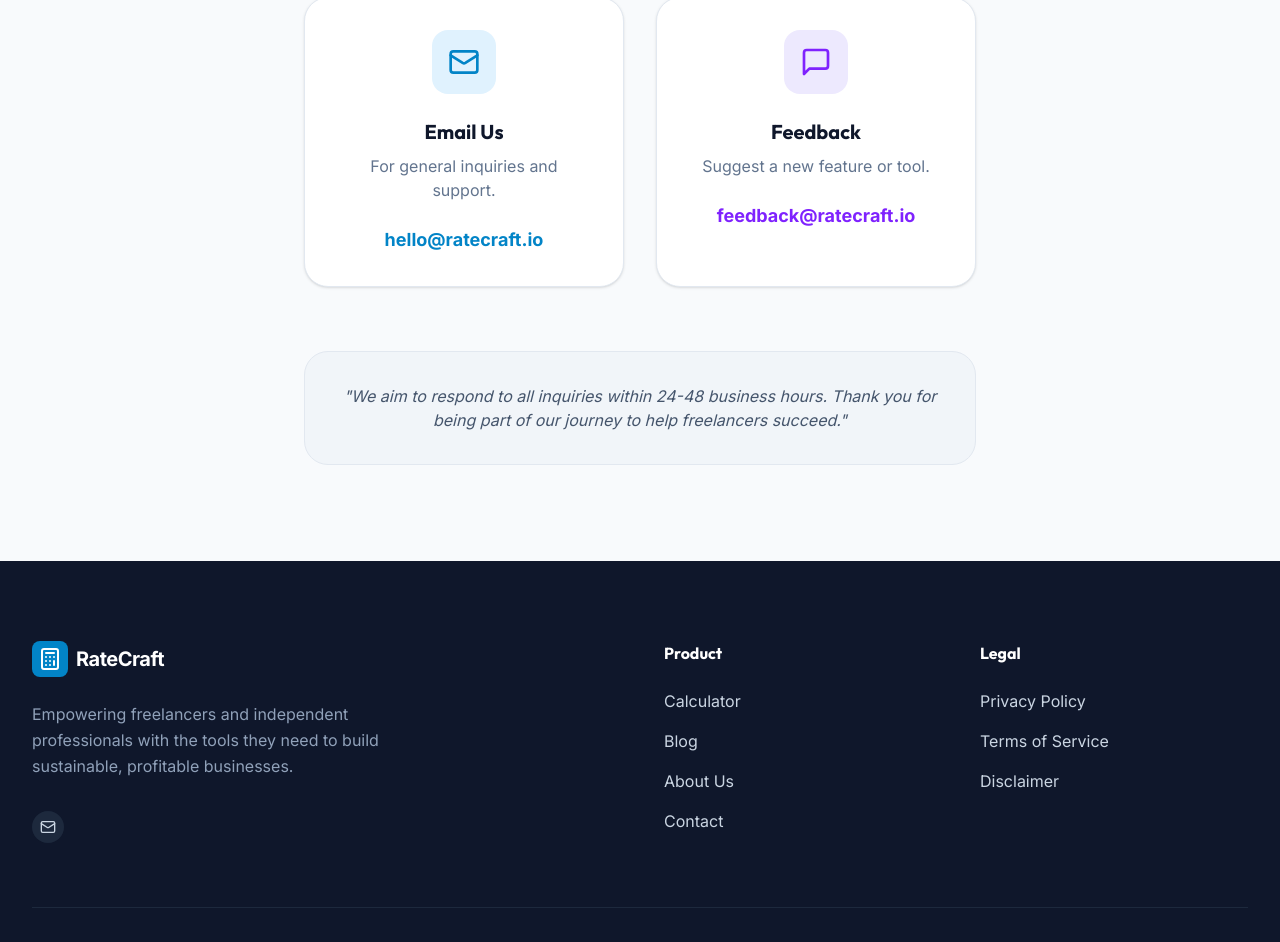
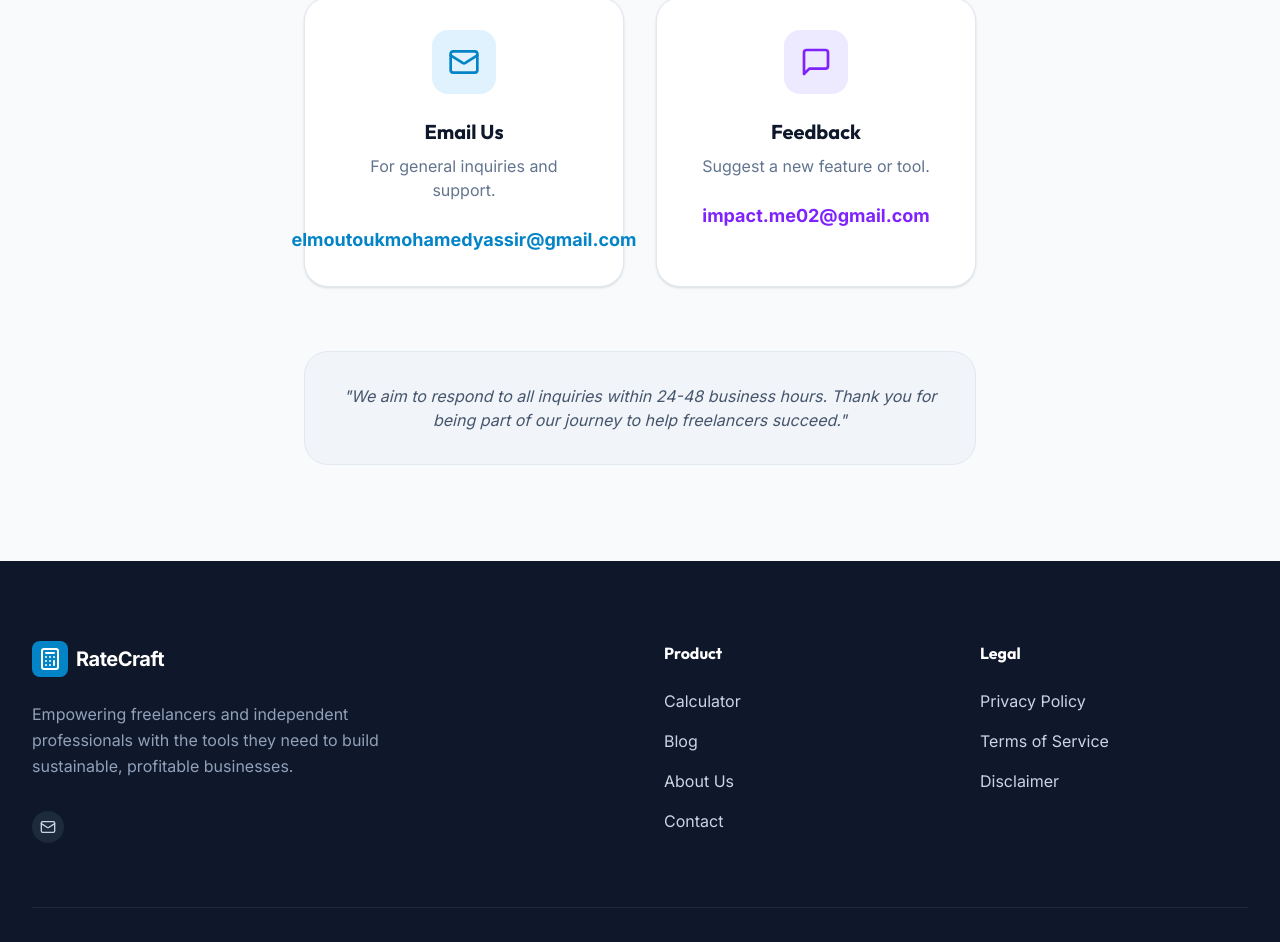
Before and after one commit to elmoutoukmohamedyassir/RateCraft, a React (Vite) app: page /contact in a window 1280 px wide. Shown: the part 335-1277 px from the top of the page. Built offline with nearby package versions, Linux system fonts and the light colour scheme.

Commit message:
Fix contact info

```diff
--- a/src/components/Footer.tsx
+++ b/src/components/Footer.tsx
@@ -22,7 +22,7 @@ export function Footer() {
               they need to build sustainable, profitable businesses.
             </p>
             <div className="flex gap-4">
-              <a href="mailto:hello@ratecraft.io" className="p-2 rounded-full bg-slate-800 hover:bg-brand-600 hover:text-white transition-all">
+              <a href="mailto:impact.me02@gmail.com" className="p-2 rounded-full bg-slate-800 hover:bg-brand-600 hover:text-white transition-all">
                 <Mail className="w-4 h-4" />
               </a>
             </div>
@@ -56,7 +56,7 @@ export function Footer() {
           </p>
           <div className="flex items-center gap-2 text-sm text-slate-500">
             <Mail className="w-4 h-4" />
-            hello@ratecraft.io
+            impact.me02@gmail.com
           </div>
         </div>
       </div>
--- a/src/pages/Contact.tsx
+++ b/src/pages/Contact.tsx
@@ -27,10 +27,10 @@ export default function Contact() {
                 <h3 className="font-bold text-slate-900 mb-2 text-xl">Email Us</h3>
                 <p className="text-slate-500 mb-6">For general inquiries and support.</p>
                 <a
-                  href="mailto:hello@ratecraft.io"
+                  href="mailto:elmoutoukmohamedyassir@gmail.com"
                   className="text-brand-600 font-bold hover:text-brand-700 transition-colors text-lg"
                 >
-                  hello@ratecraft.io
+                  elmoutoukmohamedyassir@gmail.com
                 </a>
               </div>
 
@@ -41,10 +41,10 @@ export default function Contact() {
                 <h3 className="font-bold text-slate-900 mb-2 text-xl">Feedback</h3>
                 <p className="text-slate-500 mb-6">Suggest a new feature or tool.</p>
                 <a
-                  href="mailto:feedback@ratecraft.io"
+                  href="mailto:impact.me02@gmail.com"
                   className="text-violet-600 font-bold hover:text-violet-700 transition-colors text-lg"
                 >
-                  feedback@ratecraft.io
+                  impact.me02@gmail.com
                 </a>
               </div>
             </div>
```
Also changed, not shown: public/robots.txt.
